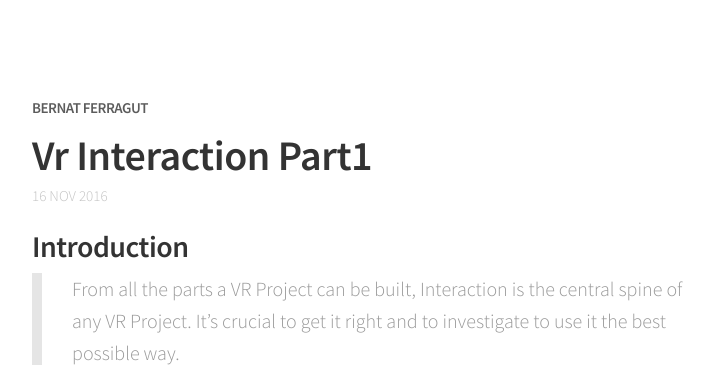
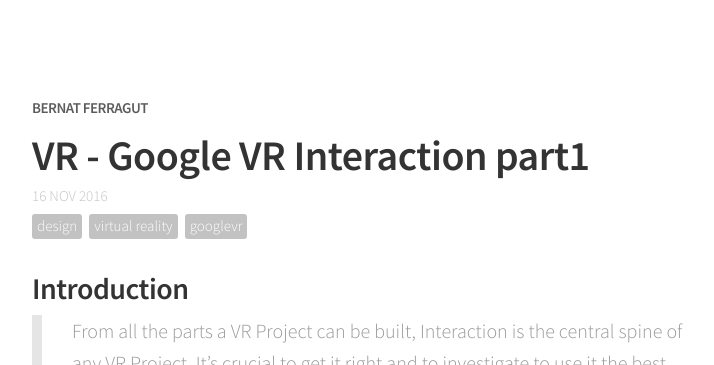
Before and after one commit to bernatferragut/FutureWeb-blog, a Jekyll site: the page built from _posts/16-11-16-VR-Interaction-Part1.md, in a window 1280 px wide and 900 px high, cut to the strip 0-365 px from the top of the window. Shown: the whole strip, without its empty margins (248-962 px from the left). Built offline with Jekyll 4.4.1, drawn with Linux system fonts in a browser that asks for light colours; nearby versions of some CDN libraries; comment, search, counter and statistics services are not loaded.

```diff
--- a/_posts/16-11-16-VR-Interaction-Part1.md
+++ b/_posts/16-11-16-VR-Interaction-Part1.md
@@ -1,3 +1,13 @@
+---
+layout: post
+title: "VR - Google VR Interaction part1"
+description: "Interaction as the VR Spine"
+date: 2016-11-16
+tags: [design, virtual reality, googleVR]
+comments: true
+share: true
+---
+
 ### Introduction
 
 > From all the parts a VR Project can be built, Interaction is the central spine of any VR Project.
```
